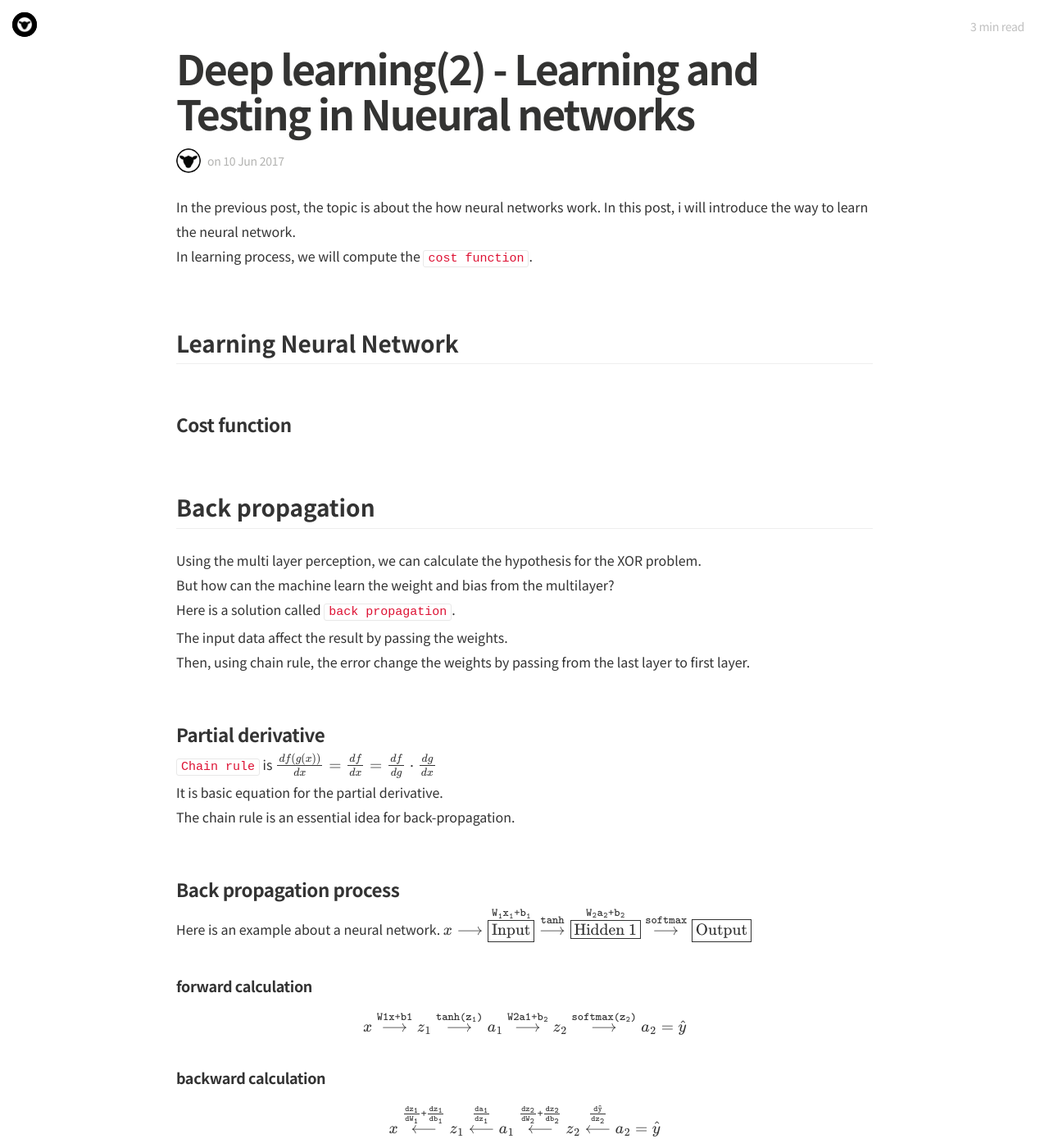
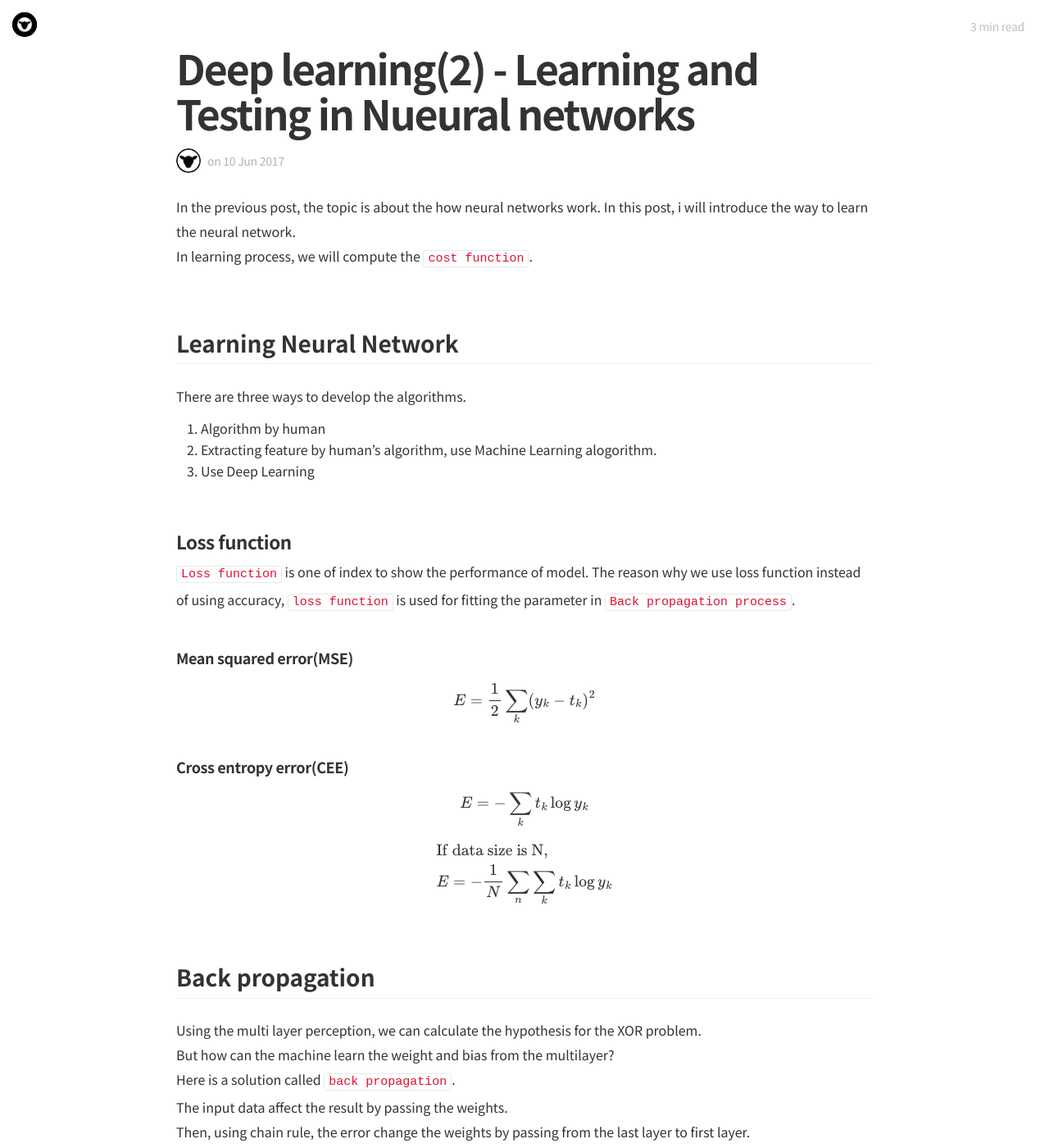
Before and after one commit to Shephexd/shephexd.github.io, a Jekyll site: the page built from _posts/DeepLearning/2017-06-10-Deep_learning-Learning.md, in a window 1280 px wide and 1400 px high. Shown: the whole window at 82% size. Built offline with Jekyll 4.4.1, drawn with Linux system fonts in a browser that asks for light colours; nearby versions of some CDN libraries; some web fonts are replaced; formulas are drawn with MathJax 3; comment, search, counter and statistics services are not loaded; some of the changed text lies outside the part shown.

Commit message:
update posts

```diff
--- a/_posts/DeepLearning/2017-06-10-Deep_learning-Learning.md
+++ b/_posts/DeepLearning/2017-06-10-Deep_learning-Learning.md
@@ -26,9 +26,44 @@ In learning process, we will compute the `cost function`.
 
 ## Learning Neural Network
 
+There are three ways to develop the algorithms.
+
+1. Algorithm by human
+2. Extracting feature by human's algorithm, use Machine Learning alogorithm.
+3. Use Deep Learning
 
 
-### Cost function
+
+
+
+### Loss function
+
+`Loss function` is one of index to show the performance of model. The reason why we use loss function instead of using accuracy, `loss function` is used for fitting the parameter in `Back propagation process`.
+
+
+
+#### Mean squared error(MSE)
+
+
+$$
+E=\frac{1}{2}\sum_k(y_k - t_k)^2
+$$
+
+
+#### Cross entropy error(CEE)
+
+$$
+E = -\sum_k t_k\log y_k
+$$
+
+
+$$
+\begin{align}
+&\text{If data size is N,}\\
+&E = -\frac{1}{N}\sum_n\sum_k t_k\log y_k
+\end{align}
+$$
+
 
 
 
@@ -194,44 +229,6 @@ def deriv_relu(x):
 
 
 
-#### Leaky ReLU
-
-$$
-f(x) = \begin{cases}
-x & \text{if }x \gt 0 \\
-0.1x & \text{if } x \le 0
-\end{cases}
-$$
-
-
-
-#### Max out
-
-$$
-\max(w_1^Tx + b1, w_2^Tx + b_2)
-$$
-
-
-
-#### ELU
-
-$$
-f(x) = \begin{cases}
-x & \text{if }x \gt 0 \\
-\alpha (exp(x) - 1) & \text{if } x \le 0
-\end{cases}
-$$
-
-
-
-#### tanh
-
-$$
-tanh(x)
-$$
-
-
-
 ### Initialize weight values wisely
 
 
```
Also changed, not shown: _posts/DeepLearning/2017-02-17-Deep_learning-intro.md (+49 -3 lines).
